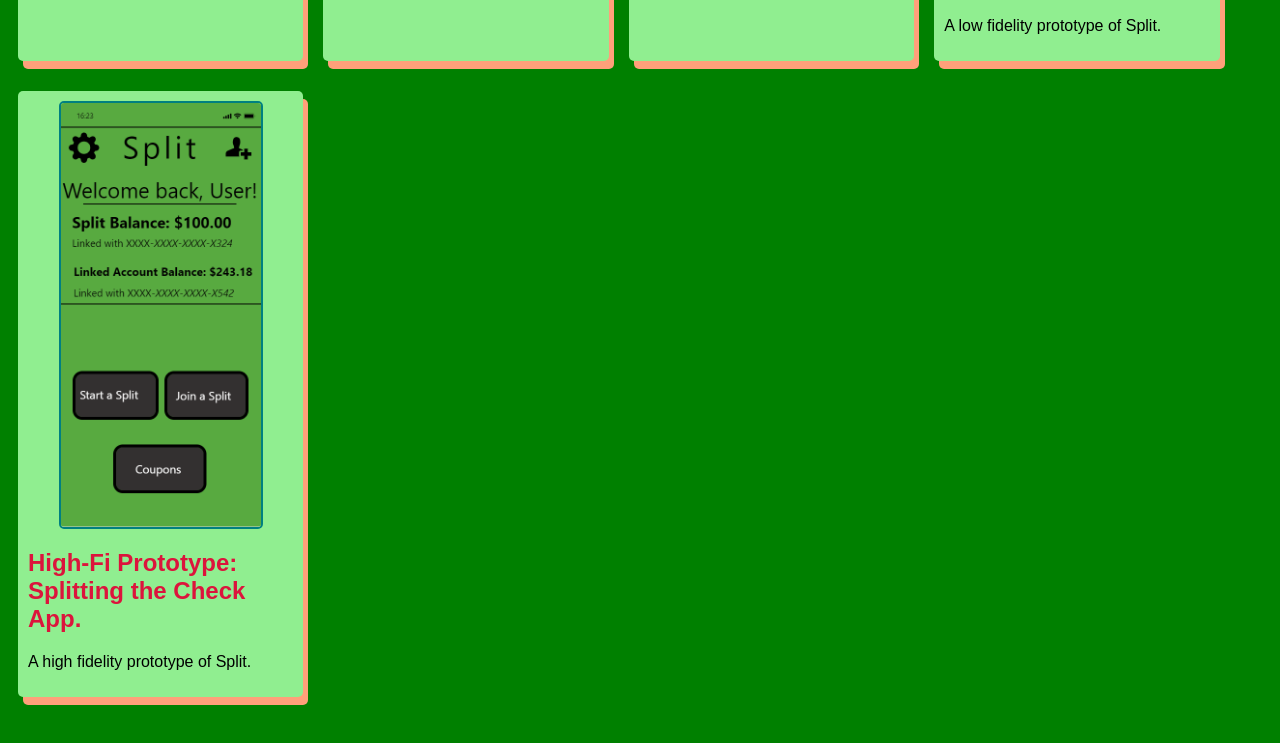
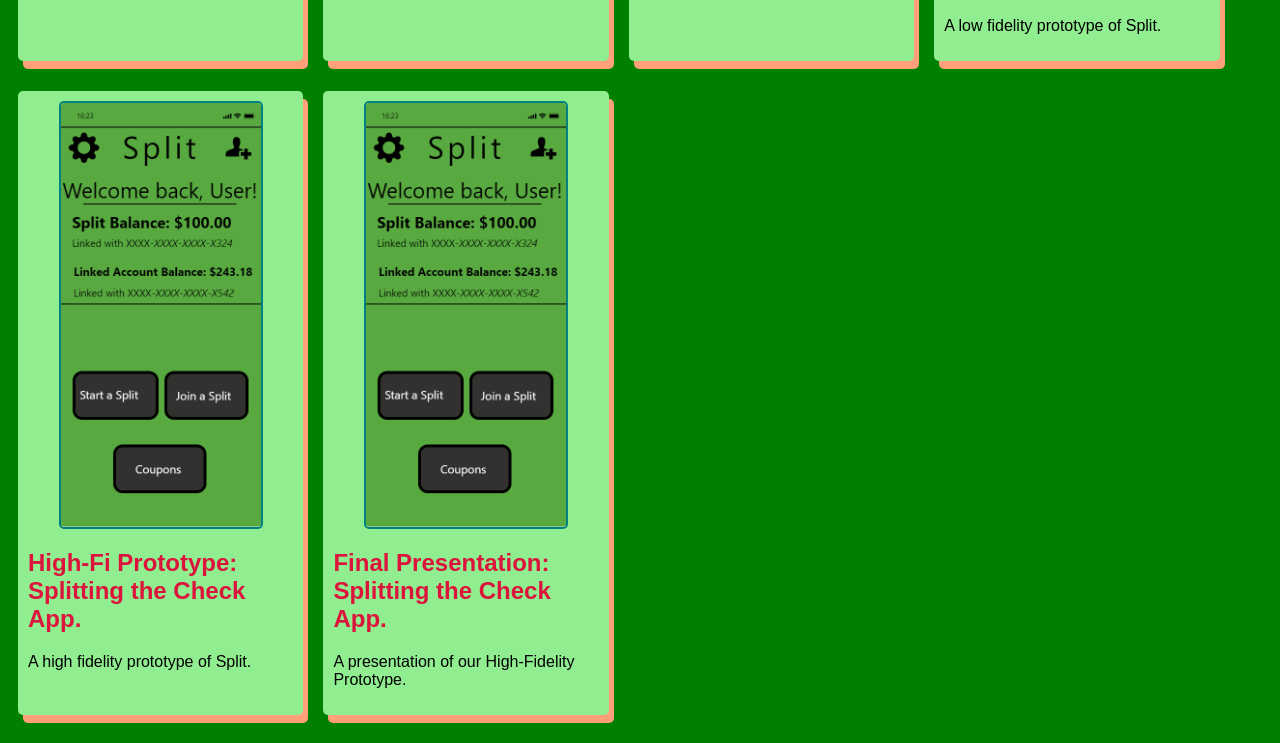
Before and after one commit to ColbyAderhold/ColbyAderhold.github.io, a plain HTML site: page index.html in a window 1280 px wide. Shown: the part 1137-1880 px from the top of the page. Drawn offline with Linux system fonts and the light colour scheme.

Commit message:
Add files via upload

```diff
--- a/index.html
+++ b/index.html
@@ -106,6 +106,17 @@
                     </p>
                 </section>
             </section>
+
+             <!-- Final Presentation Assignment-->
+             <section class="assignment">
+                <a href="https://youtu.be/badgMoBsf_8"><img src="images/Final Presentation.png"></a>
+                <section class="ass-details">
+                    <a href="https://youtu.be/badgMoBsf_8"><h2>Final Presentation: Splitting the Check App.</h2></a>
+                    <p>
+                    A presentation of our High-Fidelity Prototype.
+                    </p>
+                </section>
+            </section>
         </div>
     </body>
 </html>
```
Also changed, not shown: AffinityDiagram.png (added), CSCE190UtilityTesting.png (added), Final Presentation.png (added), PaperPrototype.png (added), Skater Persona.png (added), Sketches.png (added), Storyboard.png (added), highfi - prototype.png (added), lowfi-prototype.png (added), problemstatement.PNG (added).
